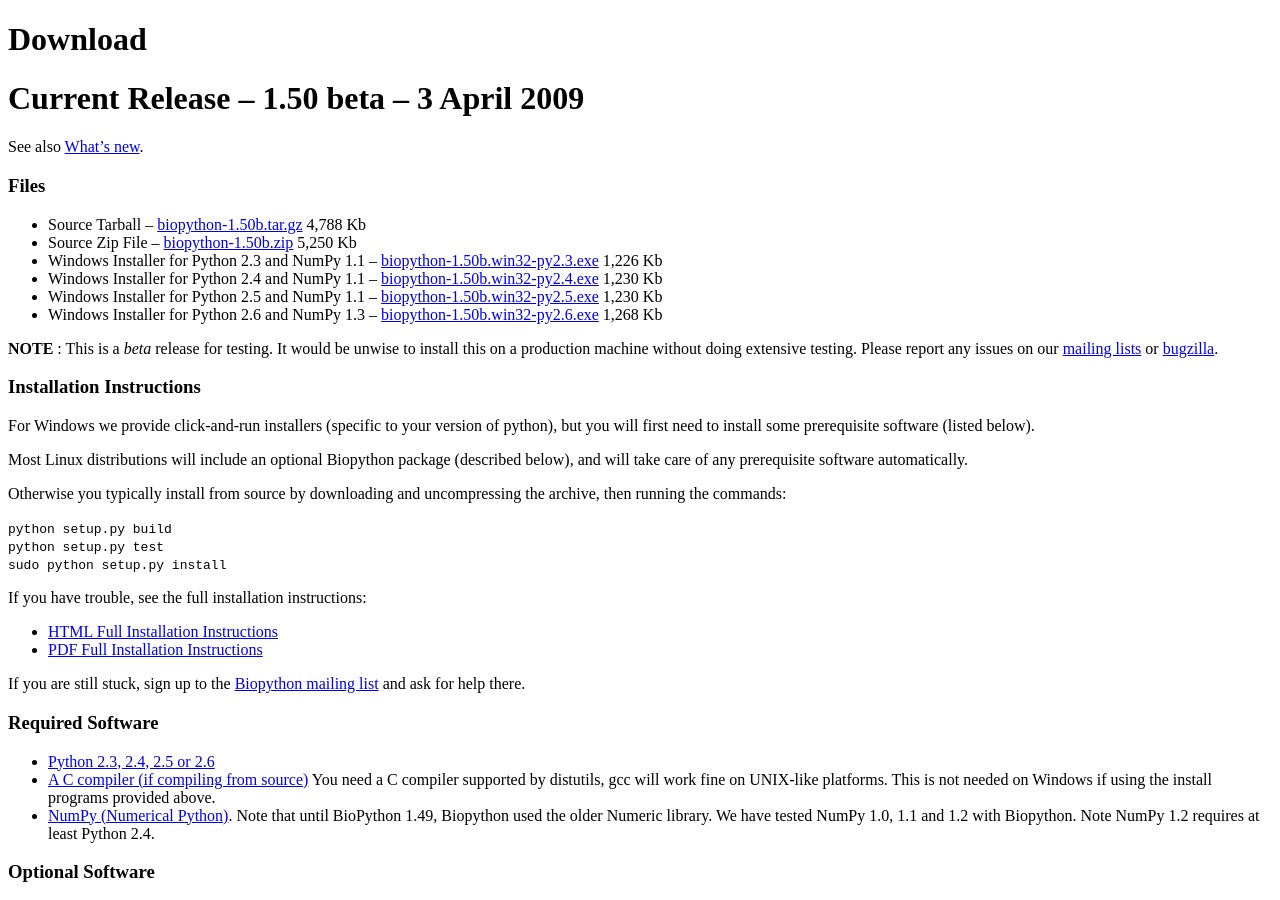
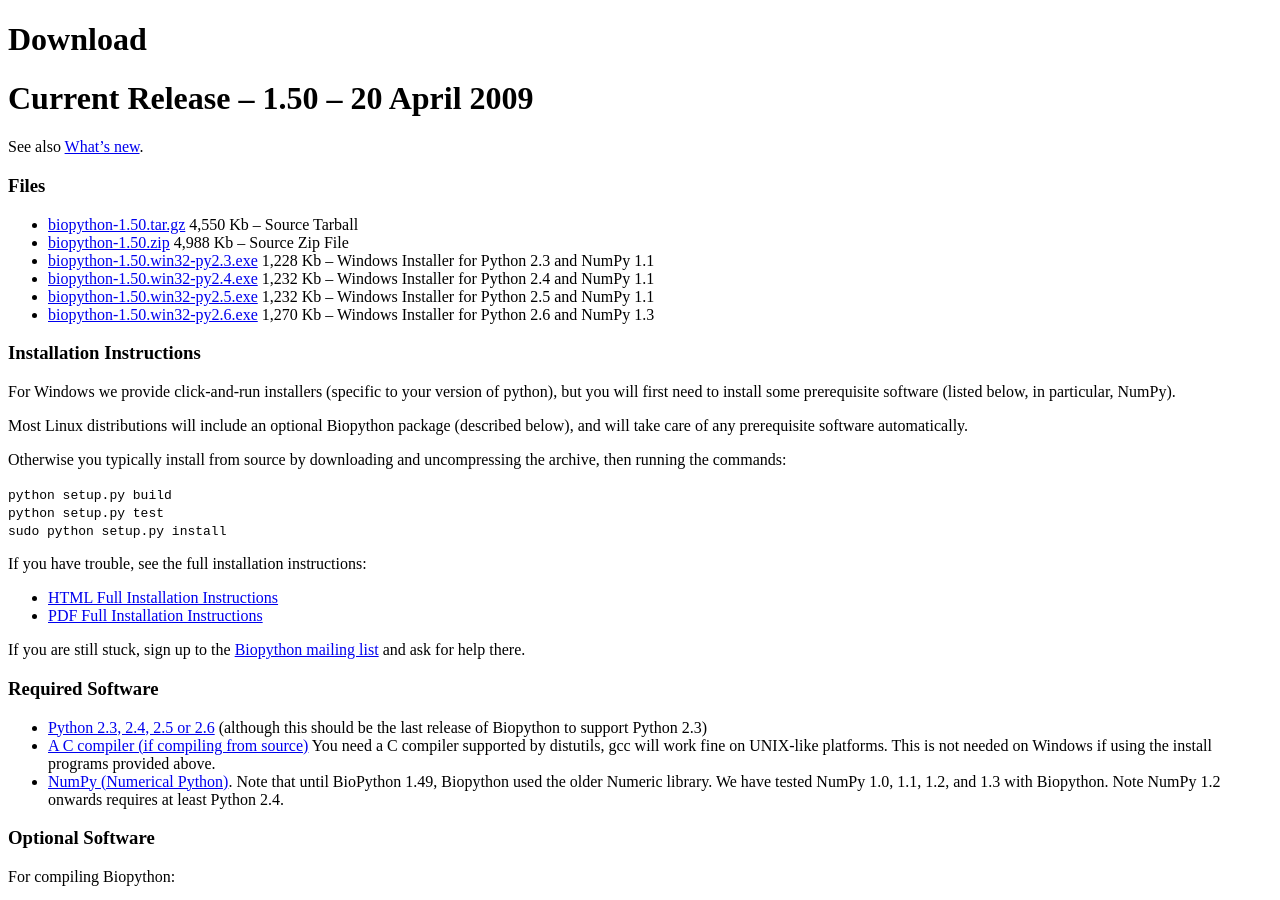
Before and after one commit to biopython/biopython.github.io, a Jekyll site: the page built from wiki/Download.md, in a window 1280 px wide and 900 px high. Built offline with Jekyll 4.4.1, drawn with Linux system fonts in a browser that asks for light colours.

Commit message:
Biopython 1.50

```diff
--- a/wiki/Download.md
+++ b/wiki/Download.md
@@ -4,43 +4,31 @@ permalink: wiki/Download
 layout: wiki
 ---
 
-Current Release -- 1.50 beta -- 3 April 2009
-============================================
+Current Release -- 1.50 -- 20 April 2009
+========================================
 
 See also [What's new](http://biopython.open-bio.org/SRC/biopython/NEWS).
 
 ### Files
 
--   Source Tarball --
-    [biopython-1.50b.tar.gz](http://biopython.org/DIST/biopython-1.50b.tar.gz)
-    4,788 Kb
--   Source Zip File --
-    [biopython-1.50b.zip](http://biopython.org/DIST/biopython-1.50b.zip)
-    5,250 Kb
--   Windows Installer for Python 2.3 and NumPy 1.1 --
-    [biopython-1.50b.win32-py2.3.exe](http://biopython.org/DIST/biopython-1.50b.win32-py2.3.exe)
-    1,226 Kb
--   Windows Installer for Python 2.4 and NumPy 1.1 --
-    [biopython-1.50b.win32-py2.4.exe](http://biopython.org/DIST/biopython-1.50b.win32-py2.4.exe)
-    1,230 Kb
--   Windows Installer for Python 2.5 and NumPy 1.1 --
-    [biopython-1.50b.win32-py2.5.exe](http://biopython.org/DIST/biopython-1.50b.win32-py2.5.exe)
-    1,230 Kb
--   Windows Installer for Python 2.6 and NumPy 1.3 --
-    [biopython-1.50b.win32-py2.6.exe](http://biopython.org/DIST/biopython-1.50b.win32-py2.6.exe)
-    1,268 Kb
-
-**NOTE** : This is a *beta* release for testing. It would be unwise to
-install this on a production machine without doing extensive testing.
-Please report any issues on our [mailing
-lists](mailing_lists "wikilink") or
-[bugzilla](http://bugzilla.open-bio.org/).
+-   [biopython-1.50.tar.gz](http://biopython.org/DIST/biopython-1.50.tar.gz)
+    4,550 Kb -- Source Tarball
+-   [biopython-1.50.zip](http://biopython.org/DIST/biopython-1.50.zip)
+    4,988 Kb -- Source Zip File
+-   [biopython-1.50.win32-py2.3.exe](http://biopython.org/DIST/biopython-1.50.win32-py2.3.exe)
+    1,228 Kb -- Windows Installer for Python 2.3 and NumPy 1.1
+-   [biopython-1.50.win32-py2.4.exe](http://biopython.org/DIST/biopython-1.50.win32-py2.4.exe)
+    1,232 Kb -- Windows Installer for Python 2.4 and NumPy 1.1
+-   [biopython-1.50.win32-py2.5.exe](http://biopython.org/DIST/biopython-1.50.win32-py2.5.exe)
+    1,232 Kb -- Windows Installer for Python 2.5 and NumPy 1.1
+-   [biopython-1.50.win32-py2.6.exe](http://biopython.org/DIST/biopython-1.50.win32-py2.6.exe)
+    1,270 Kb -- Windows Installer for Python 2.6 and NumPy 1.3
 
 ### Installation Instructions
 
 For Windows we provide click-and-run installers (specific to your
 version of python), but you will first need to install some prerequisite
-software (listed below).
+software (listed below, in particular, NumPy).
 
 Most Linux distributions will include an optional Biopython package
 (described below), and will take care of any prerequisite software
@@ -65,7 +53,8 @@ list](Mailing_lists "wikilink") and ask for help there.
 
 ### Required Software
 
--   [Python 2.3, 2.4, 2.5 or 2.6](http://www.python.org)
+-   [Python 2.3, 2.4, 2.5 or 2.6](http://www.python.org) (although this
+    should be the last release of Biopython to support Python 2.3)
 -   [A C compiler (if compiling
     from source)](http://www.python.org/doc/current/inst/inst.html) You
     need a C compiler supported by distutils, gcc will work fine on
@@ -73,8 +62,8 @@ list](Mailing_lists "wikilink") and ask for help there.
     install programs provided above.
 -   [NumPy (Numerical Python)](http://numpy.scipy.org/). Note that until
     BioPython 1.49, Biopython used the older Numeric library. We have
-    tested NumPy 1.0, 1.1 and 1.2 with Biopython. Note NumPy 1.2
-    requires at least Python 2.4.
+    tested NumPy 1.0, 1.1, 1.2, and 1.3 with Biopython. Note NumPy 1.2
+    onwards requires at least Python 2.4.
 
 ### Optional Software
 
```
Also changed, not shown: 1 other file.
